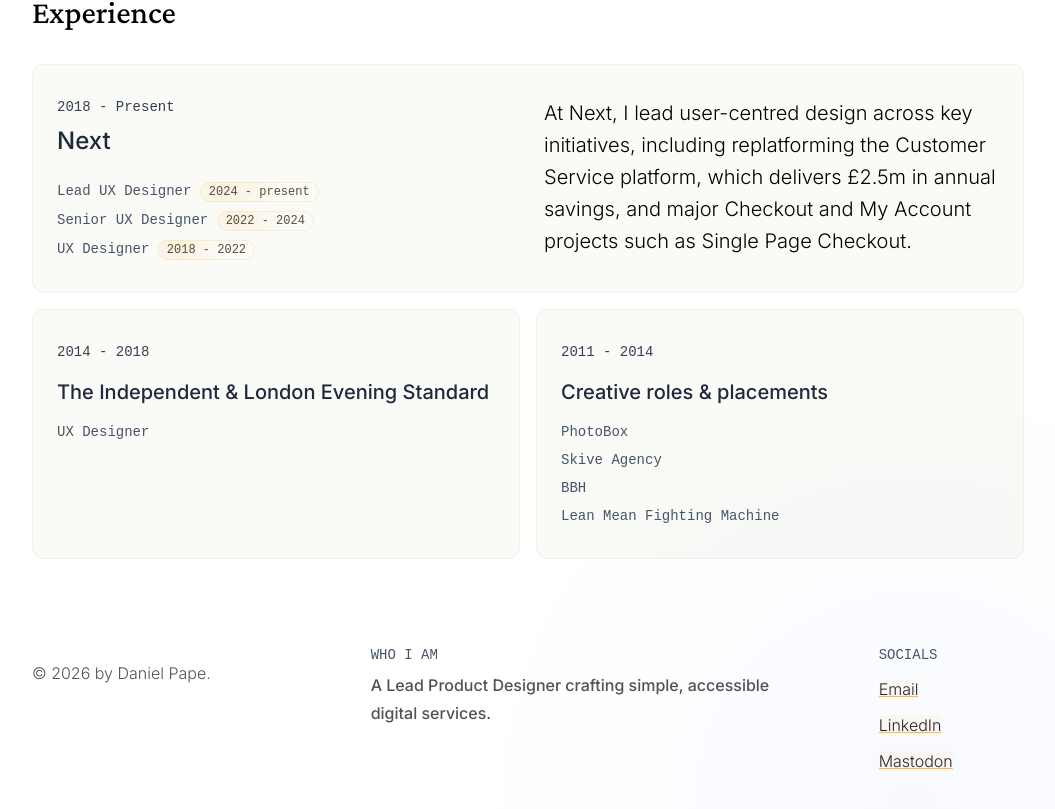
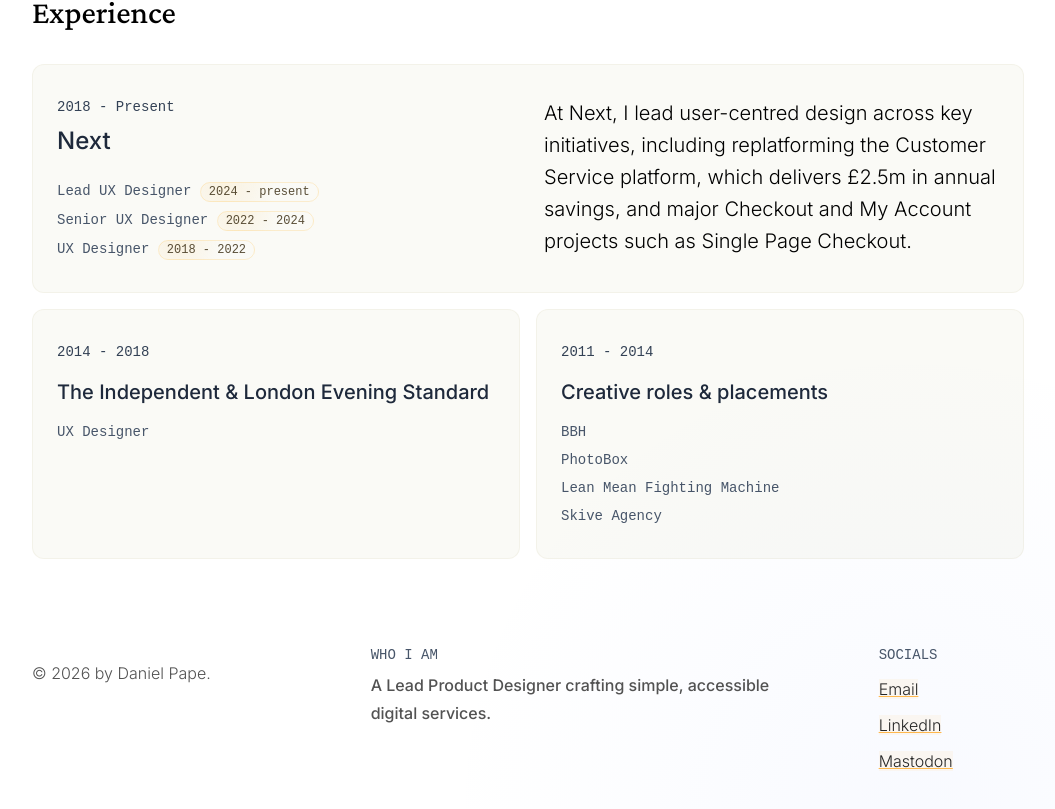
Before and after one commit to danielpape/danielpape.co.uk, a Next.js app: page / in a window 1280 px wide. Shown: the part 1275-2084 px from the top of the page, without its empty margins (112-1167 px from the left). Built offline with nearby package versions, Linux system fonts and the light colour scheme.

Commit message:
Reorder Experience

```diff
--- a/components/sections/Experience.js
+++ b/components/sections/Experience.js
@@ -52,12 +52,12 @@
                 Creative roles & placements
               </div>
               <div className="experience__group">
+                <div className="experience__info">BBH</div>
                 <div className="experience__info">PhotoBox</div>
-                <div className="experience__info">Skive Agency</div>
-                <div className="experience__info">BBH</div>
                 <div className="experience__info">
                   Lean Mean Fighting Machine
                 </div>
+                <div className="experience__info">Skive Agency</div>
               </div>
             </div>
           </div>
```
